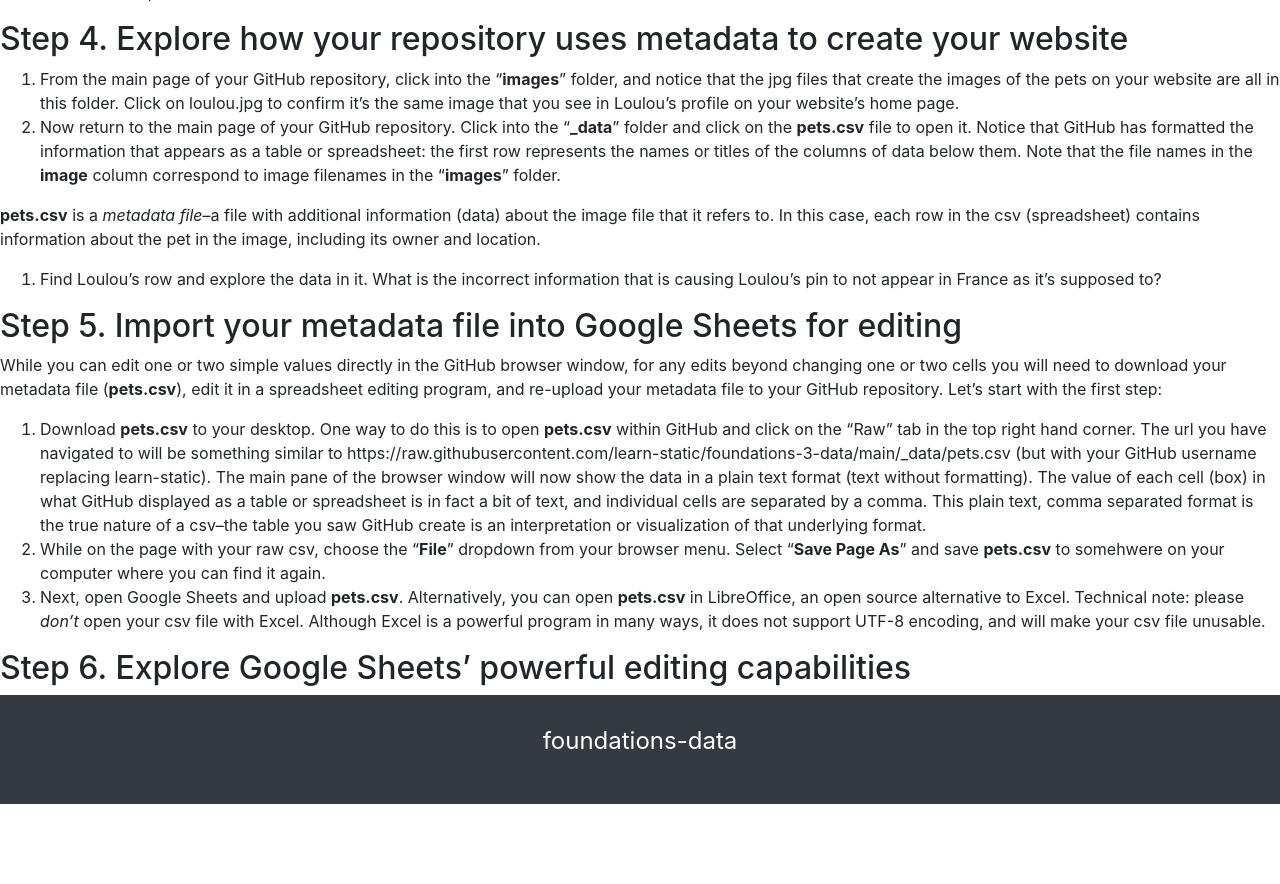
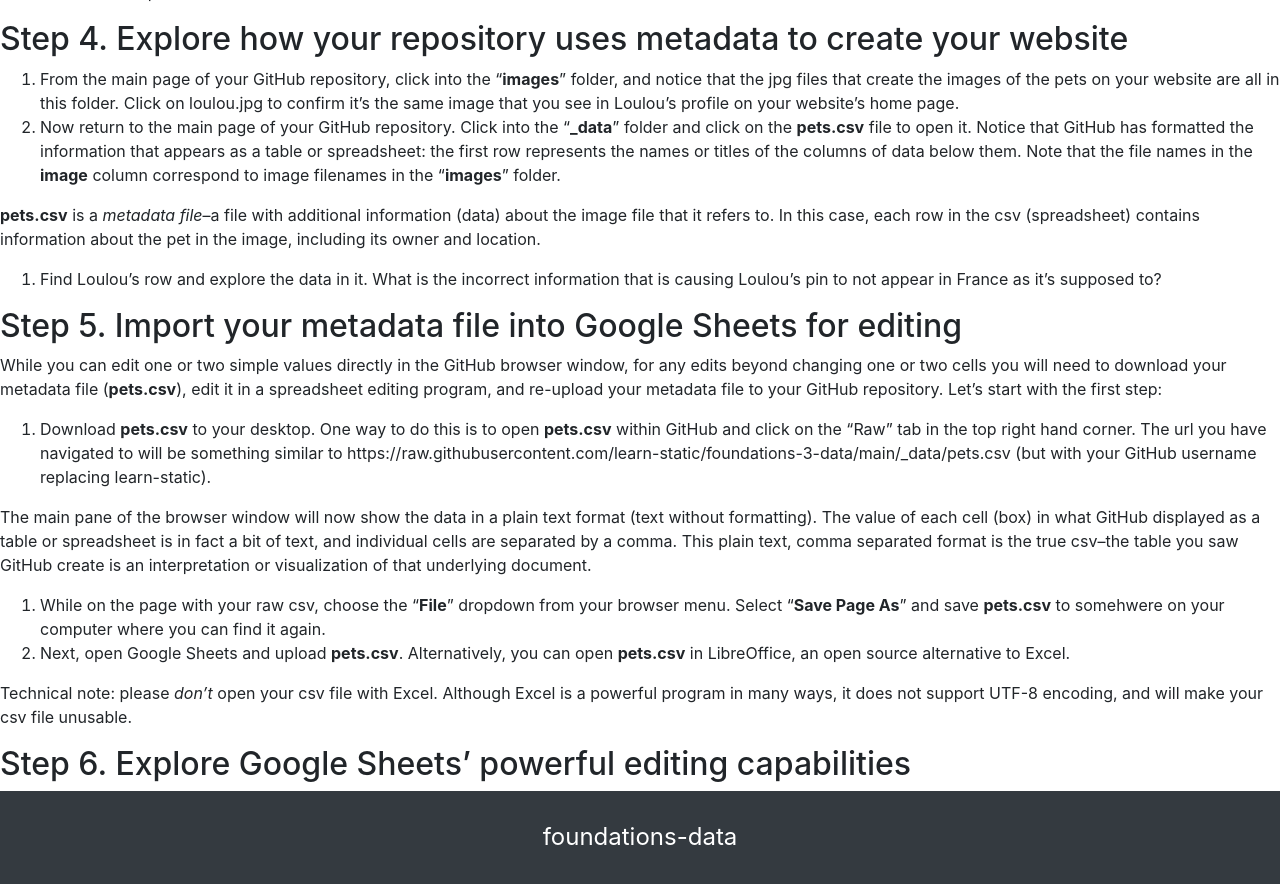
Before and after one commit to learn-static/foundations-3-data, a Jekyll site: the page built from intro-data.md, in a window 1280 px wide and 900 px high, scrolled down 1973 px. Shown: the top 884 px of the window. Built offline with Jekyll 4.4.1, drawn with Linux system fonts in a browser that asks for light colours; our own code applies the rules of GitHub Pages for plain Markdown files; before the commit the page ends 2777 px from its top, so only the background shows below that.

Commit message:
Update intro-data.md

```diff
--- a/intro-data.md
+++ b/intro-data.md
@@ -49,9 +49,12 @@
 While you can edit one or two simple values directly in the GitHub browser window, for any edits beyond changing one or two cells you will need to download your metadata file (**pets.csv**), edit it in a spreadsheet editing program, and re-upload your metadata file to your GitHub repository. Let's start with the first step:
 
 1. Download **pets.csv** to your desktop. One way to do this is to open **pets.csv** within GitHub and click on the "Raw" tab in the top right hand corner. The url you have navigated to will be something similar to https://raw.githubusercontent.com/learn-static/foundations-3-data/main/_data/pets.csv (but with your GitHub username replacing learn-static).
-        The main pane of the browser window will now show the data in a plain text format (text without formatting). The value of each cell (box) in what GitHub displayed as a table or spreadsheet is in fact a bit of text, and individual cells are separated by a comma. This plain text, comma separated format is the true nature of a csv--the table you saw GitHub create is an interpretation or visualization of that underlying format.
+
+The main pane of the browser window will now show the data in a plain text format (text without formatting). The value of each cell (box) in what GitHub displayed as a table or spreadsheet is in fact a bit of text, and individual cells are separated by a comma. This plain text, comma separated format is the true csv--the table you saw GitHub create is an interpretation or visualization of that underlying document.
+
 2. While on the page with your raw csv, choose the "**File**" dropdown from your browser menu. Select "**Save Page As**" and save **pets.csv** to somehwere on your computer where you can find it again.
 3. Next, open Google Sheets and upload **pets.csv**. Alternatively, you can open **pets.csv** in LibreOffice, an open source alternative to Excel.
-        Technical note: please _don't_ open your csv file with Excel. Although Excel is a powerful program in many ways, it does not support UTF-8 encoding, and will make your csv file unusable.
+
+Technical note: please _don't_ open your csv file with Excel. Although Excel is a powerful program in many ways, it does not support UTF-8 encoding, and will make your csv file unusable.
 
 ## Step 6. Explore Google Sheets' powerful editing capabilities
```
